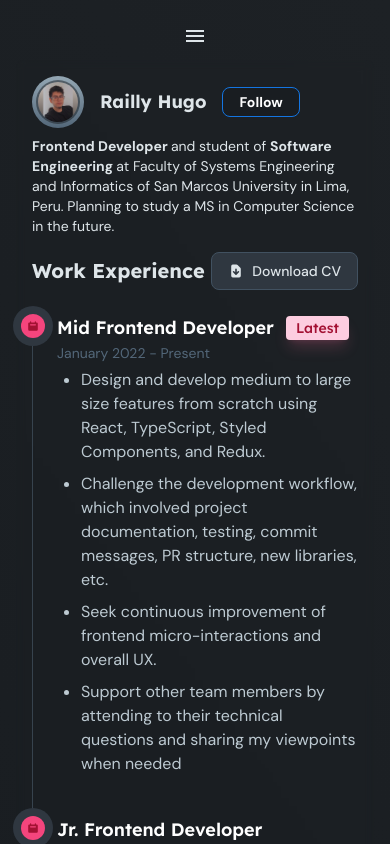
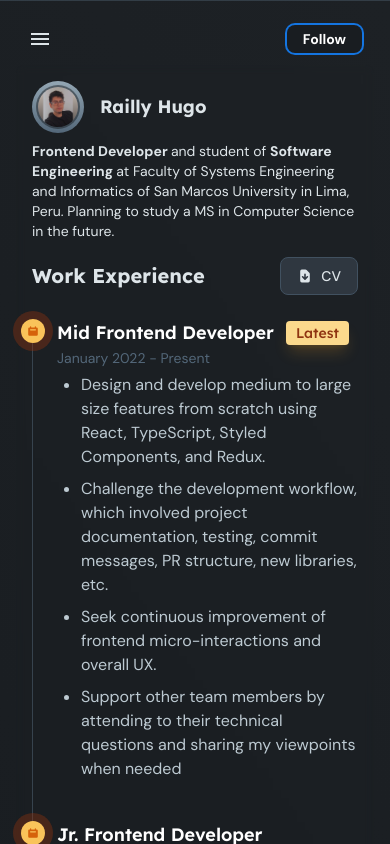
Before and after one commit to Railly/website, a Next.js app: page /about in a window 390 px wide. Shown: the top 844 px of the page. Built offline with nearby package versions, Linux system fonts and the light colour scheme.

Commit message:
fix: implement navbar with framer-motion

```diff
--- a/components/ArticleCard.tsx
+++ b/components/ArticleCard.tsx
@@ -20,7 +20,7 @@ const ArticleCard: React.FC<IProps> = ({ blogPost }) => {
     >
       <div className="grid grid-cols-1 px-4 pt-4 pb-2 bg-hunter-black-800/95 rounded-2xl">
         <div className="grid">
-          <h3 className="pb-1.5 mb-2 text-base font-bold border-b border-white/30">
+          <h3 className="pb-1.5 mb-2 text-base font-bold border-b text-hunter-yellow-300 border-white/30">
             {blogPost.title}
           </h3>
           <p className="mb-2 text-base text-white">{blogPost.summary}</p>
@@ -33,7 +33,7 @@ const ArticleCard: React.FC<IProps> = ({ blogPost }) => {
                 {tag}
               </p>
             ))}
-            <span className="mb-2 text-sm place-self-end text-white/70">
+            <span className="mb-2 text-sm place-self-end">
               {format(new Date(blogPost.publishedAt), "MMMM dd, yyyy")}
             </span>
           </div>
--- a/components/Dropdown.tsx
+++ b/components/Dropdown.tsx
@@ -15,7 +15,7 @@ const Dropdown: React.FC<{
       <button
         id="dropdownDefault"
         data-dropdown-toggle="dropdown"
-        className="inline-flex items-center px-4 py-1 text-sm font-semibold text-center transition-colors border rounded-lg text-white bg-[#191d21] hover:bg-hunter-blue-700 border-hunter-blue-700 hover:text-white"
+        className="inline-flex items-center px-4 py-1 text-sm font-semibold text-center transition-colors ring-2 rounded-lg text-white bg-[#191d21] hover:bg-hunter-blue-700 ring-hunter-blue-700 hover:text-white"
         type="button"
         onClick={() => setDropdownOpen(!dropdownOpen)}
       >
@@ -23,7 +23,7 @@ const Dropdown: React.FC<{
       </button>
       <div
         id="dropdown"
-        className={`z-10 absolute mt-2 divide-y divide-hunter-black-100 rounded shadow w-28 sm:w-36 bg-hunter-black-800 ${
+        className={`z-10 absolute shadow-lg shadow-hunter-black-900/80 mt-2 divide-y divide-hunter-black-100 rounded w-24 sm:w-30 bg-hunter-black-800 ${
           dropdownOpen ? "block" : "hidden"
         }`}
       >
--- a/components/Header.tsx
+++ b/components/Header.tsx
@@ -2,6 +2,9 @@ import { Icon } from "icons";
 import { useRouter } from "next/router";
 import { useState } from "react";
 import Link from "./Link";
+import { motion } from "framer-motion";
+import Dropdown from "./Dropdown";
+import { links } from "pages/about";
 
 const Header = () => {
   const [isOpen, setIsOpen] = useState(false);
@@ -18,15 +21,51 @@ const Header = () => {
     setIsHidden(false);
   };
 
+  const menuVariants = {
+    open: {
+      y: 0,
+      transition: {
+        staggerChildren: 0.02,
+        staggerDirection: 1,
+      },
+    },
+    closed: {
+      y: "-100%",
+      transition: {
+        staggerChildren: 0.05,
+        staggerDirection: -1,
+      },
+    },
+  };
+
+  const menuButtonVariants = {
+    open: {
+      rotate: 180,
+    },
+    closed: {
+      rotate: 0,
+    },
+  };
+
   return (
     <>
-      {/* <div */}
-      {/* <header className="relative w-screen h-full transition blur-none bg-[#191d21]">
-          <button className="absolute left-6 top-6" onClick={handleCloseMenu}>
+      <motion.div
+        className="fixed z-20 w-screen menu h-2/5 bg-hunter-black-500"
+        variants={menuVariants}
+        initial="closed"
+        animate={isOpen ? "open" : "closed"}
+      >
+        <motion.button
+          className="fixed menu-button left-6 top-6"
+          onClick={handleCloseMenu}
+          variants={menuButtonVariants}
+          initial="closed"
+          animate={isOpen ? "open" : "closed"}
+        >
           <Icon.CloseMenu />
-          </button>
-          <ul className="flex flex-col items-center justify-between h-full pt-6 [&>li]:w-full">
-            <li>
+        </motion.button>
+        <ul className="flex sm:hidden flex-col items-center justify-between h-full [&>li]:w-full">
+          <motion.li variants={menuVariants}>
             <Link
               to="/"
               active={pathname === "/"}
@@ -35,8 +74,8 @@ const Header = () => {
             >
               Home
             </Link>
-            </li>
-            <li>
+          </motion.li>
+          <motion.li variants={menuVariants}>
             <Link
               to="/about"
               active={pathname === "/about"}
@@ -45,8 +84,8 @@ const Header = () => {
             >
               About
             </Link>
-            </li>
-            <li>
+          </motion.li>
+          <motion.li variants={menuVariants}>
             <Link
               to="/portfolio"
               active={pathname === "/portfolio"}
@@ -55,8 +94,8 @@ const Header = () => {
             >
               Portfolio
             </Link>
-            </li>
-            <li>
+          </motion.li>
+          <motion.li variants={menuVariants}>
             <Link
               to="/blog"
               active={pathname === "/blog"}
@@ -65,8 +104,8 @@ const Header = () => {
             >
               Blog
             </Link>
-            </li>
-            <li>
+          </motion.li>
+          <motion.li variants={menuVariants}>
             <Link
               to="/stack"
               active={pathname === "/stack"}
@@ -75,14 +114,19 @@ const Header = () => {
             >
               Stack
             </Link>
-            </li>
+          </motion.li>
         </ul>
-        </header> */}
-      {/* </div> */}
-      <header className="container flex justify-center max-w-3xl pt-6 pb-3 mx-auto sm:py-6 md:py-10 px-7 md:pr-10 md:pl-7">
-        <button className="flex md:hidden" onClick={handleOpenMenu}>
+      </motion.div>
+      <header className="container flex items-center justify-between max-w-3xl pt-6 pb-3 mx-auto sm:py-6 md:py-10 px-7 md:pr-10 md:pl-7">
+        <motion.button
+          className="flex menu-button md:hidden"
+          onClick={handleOpenMenu}
+          variants={menuButtonVariants}
+          initial="closed"
+          animate={isOpen ? "open" : "closed"}
+        >
           <Icon.OpenMenu />
-        </button>
+        </motion.button>
         <ul className="justify-between hidden transition duration-100 rounded-lg ring-1 ring-white/10 hover:ring-2 hover:ring-hunter-blue-500 bg-white/10 bg-hunter-black-900 backdrop-blur-sm md:flex">
           <div className="flex items-center [&>li]:h-full">
             <li>
@@ -112,13 +156,20 @@ const Header = () => {
             </li>
           </div>
         </ul>
+        <Dropdown options={links} />
       </header>
-      {/* <div
+      <motion.div
         onClick={handleCloseMenu}
-        className={`absolute top-0 z-10 h-full w-full transition-all duration-500 bg-hunter-black-500/40 backdrop-blur-sm ${
-          isOpen ? "opacity-100" : "opacity-0"
-        } ${isHidden ? "invisible" : "visible"}`}
-      ></div> */}
+        className="fixed top-0 z-10 w-full h-full min-h-screen transition-all duration-500 bg-hunter-black-500/40 backdrop-blur-sm"
+        initial={{ display: "none", opacity: 0 }}
+        animate={
+          isOpen
+            ? { display: "block", opacity: 1 }
+            : { display: "none", opacity: 0 }
+        }
+        exit={{ display: "none", opacity: 0 }}
+        transition={{ duration: 0.5 }}
+      />
     </>
   );
 };
--- a/components/MDXComponents.tsx
+++ b/components/MDXComponents.tsx
@@ -16,7 +16,7 @@ const CustomLink = (props: any) => {
 
   return (
     <a
-      className="font-medium underline transition text-hunter-rose-500 underline-offset-2 hover:text-hunter-rose-500"
+      className="font-medium underline transition text-hunter-blue-400 underline-offset-2 hover:text-hunter-blue-500"
       target="_blank"
       rel="noopener noreferrer"
       {...props}
--- a/components/Markdown/Quote/index.js
+++ b/components/Markdown/Quote/index.js
@@ -1,6 +1,6 @@
 export default function Quote({ children }) {
   return (
-    <blockquote className="flex px-4 pt-5 pb-1 my-10 text-sm border-l-4 rounded-sm border-l-hunter-rose-500 bg-hunter-black-800">
+    <blockquote className="flex px-4 pt-5 pb-1 my-10 text-sm border-l-4 rounded-sm border-l-hunter-yellow-300 bg-hunter-black-800">
       {children}
     </blockquote>
   );
--- a/pages/about.tsx
+++ b/pages/about.tsx
@@ -31,7 +31,6 @@ const About = () => {
                 <RHProfile size={40} />
               </div>
               <h1 className="text-lg font-bold">Railly Hugo</h1>
-              <Dropdown options={links} />
             </div>
             <p className="text-sm text-hunter-black/60">
               <b>Frontend Developer </b>
@@ -49,7 +48,7 @@ const About = () => {
               href="/pdf/RH-CV-2022.pdf"
               target="_blank"
               rel="noopener noreferrer"
-              className="flex items-center h-full px-4 py-2 text-sm font-medium transition-colors border rounded-lg bg-hunter-black-800 border-hunter-black-600 focus:z-10 focus:ring-4 focus:outline-none focus:text-hunter-rose-700 text-hunter-black-100 hover:text-white hover:bg-hunter-black-700 focus:ring-hunter-black-700"
+              className="flex items-center h-full px-4 py-2 text-sm font-medium transition-colors border rounded-lg bg-hunter-black-800 border-hunter-black-600 focus:z-10 focus:ring-4 focus:outline-none focus:text-hunter-yellow-700 text-hunter-black-100 hover:text-white hover:bg-hunter-black-700 focus:ring-hunter-black-700"
             >
               <svg
                 className="w-4 h-4 mr-2"
@@ -63,15 +62,16 @@ const About = () => {
                   clipRule="evenodd"
                 ></path>
               </svg>{" "}
-              Download CV
+              <span className="hidden md:inline-block">Download CV</span>
+              <span className="inline-block md:hidden">CV</span>
             </a>
           </div>
           <ol className="relative border-l border-hunter-black-700">
             <li className="mb-10 ml-6">
-              <span className="absolute flex items-center justify-center w-6 h-6 rounded-full -left-3 ring-8 ring-hunter-black-800 bg-hunter-rose-500">
+              <span className="absolute flex items-center justify-center w-6 h-6 rounded-full -left-3 ring-8 ring-hunter-yellow-800/40 bg-hunter-yellow-300">
                 <svg
                   aria-hidden="true"
-                  className="w-3 h-3 text-hunter-rose-800"
+                  className="w-3 h-3 text-hunter-yellow-600"
                   fill="currentColor"
                   viewBox="0 0 20 20"
                   xmlns="http://www.w3.org/2000/svg"
@@ -85,7 +85,7 @@ const About = () => {
               </span>
               <h3 className="flex items-center mb-1 text-lg font-semibold text-white">
                 Mid Frontend Developer{" "}
-                <span className="shadow-lg shadow-hunter-rose-400/20 text-sm font-medium mr-2 px-2.5 py-0.5 rounded bg-hunter-rose-200 text-hunter-rose-800 ml-3">
+                <span className="shadow-lg shadow-hunter-yellow-400/20 text-sm font-medium mr-2 px-2.5 py-0.5 rounded bg-hunter-yellow-200 text-hunter-yellow-800 ml-3">
                   Latest
                 </span>
               </h3>
@@ -113,10 +113,10 @@ const About = () => {
               </ul>
             </li>
             <li className="mb-10 ml-6">
-              <span className="absolute flex items-center justify-center w-6 h-6 rounded-full -left-3 ring-8 ring-hunter-black-800 bg-hunter-rose-500">
+              <span className="absolute flex items-center justify-center w-6 h-6 rounded-full -left-3 ring-8 ring-hunter-yellow-800/40 bg-hunter-yellow-300">
                 <svg
                   aria-hidden="true"
-                  className="w-3 h-3 text-hunter-rose-800"
+                  className="w-3 h-3 text-hunter-yellow-600"
                   fill="currentColor"
                   viewBox="0 0 20 20"
                   xmlns="http://www.w3.org/2000/svg"
```
Also changed, not shown: pages/portfolio/index.tsx (+2 -10 lines), utils/styles.ts (+1 -7 lines). Lines whose indentation alone changed are shown as unchanged.
